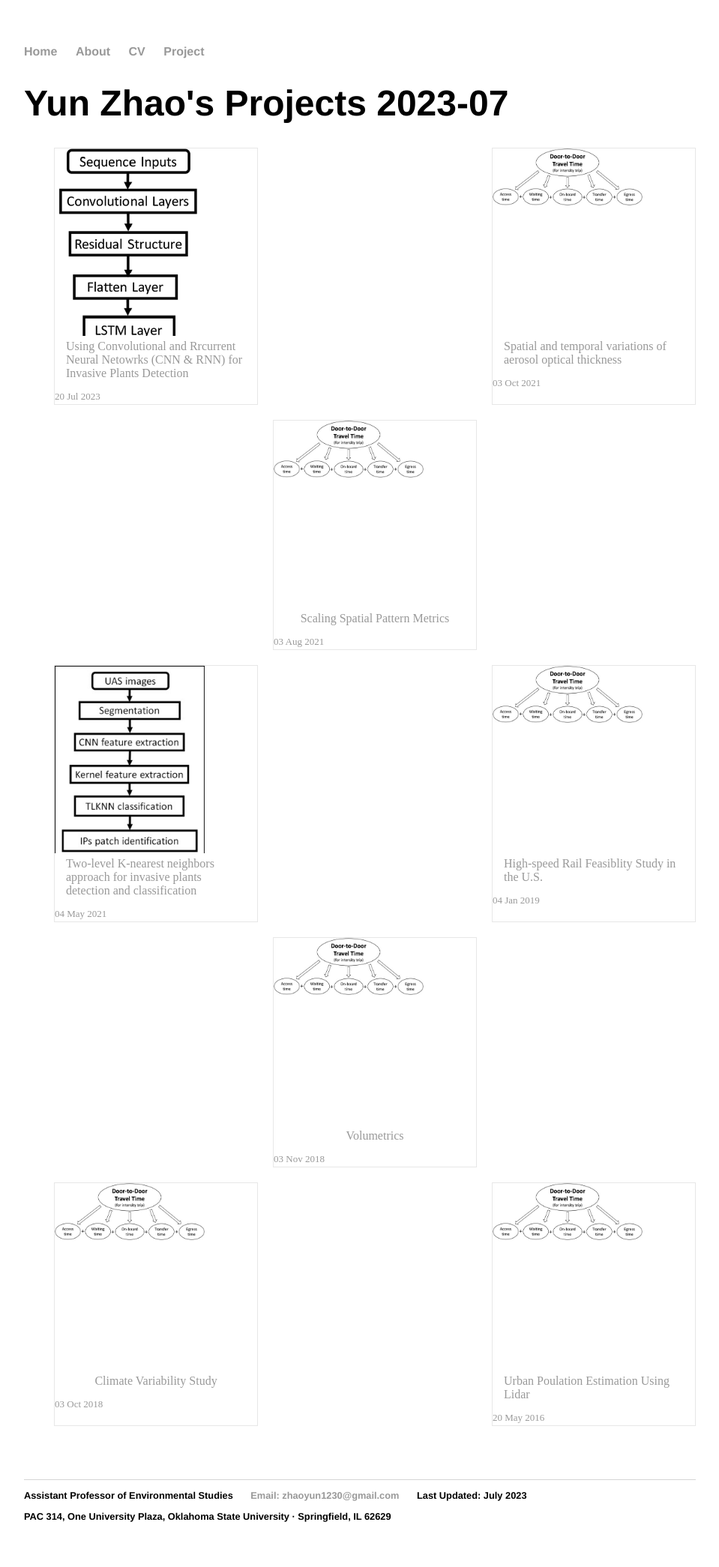
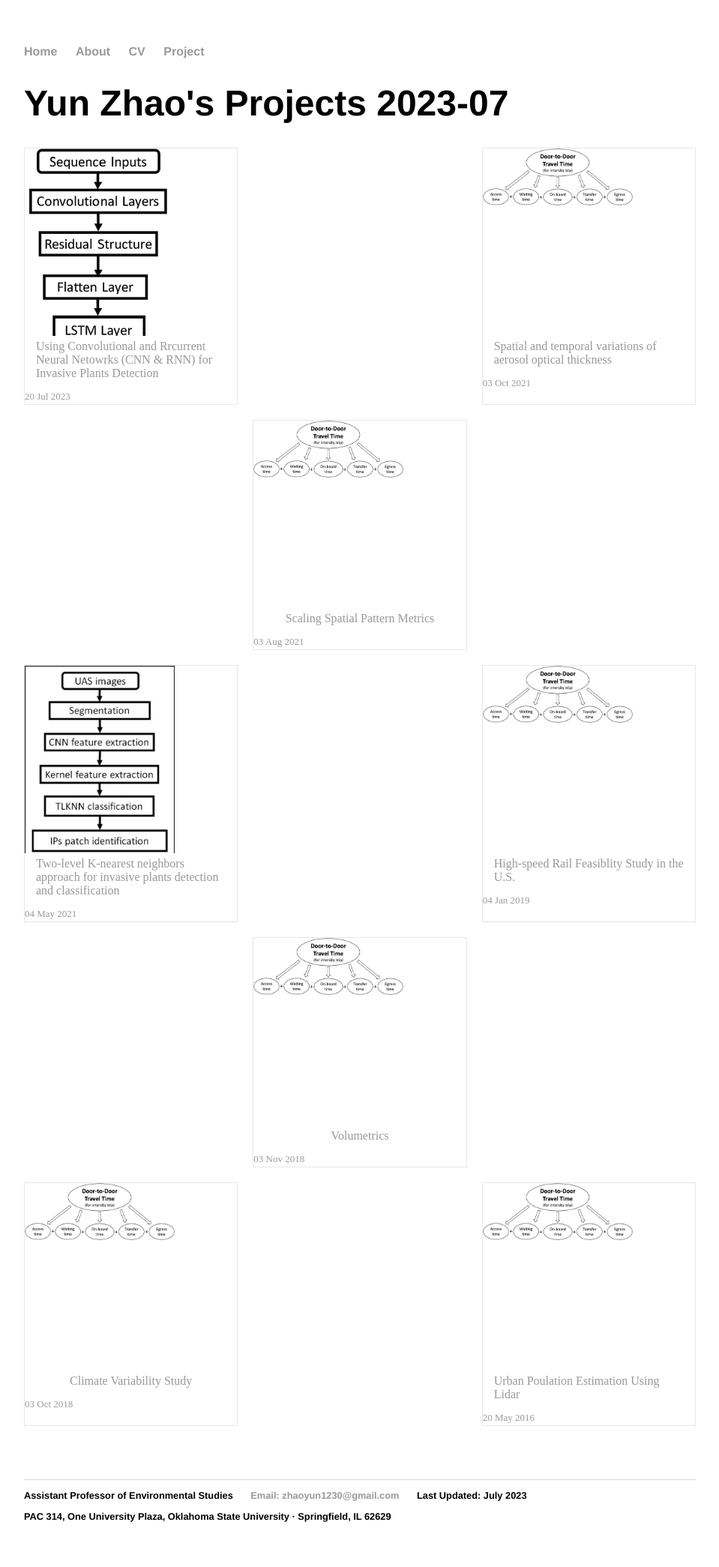
Before and after one commit to yun-zhao/yun-zhao.github.io, a Jekyll site: the page built from project/index.html, in a window 1280 px wide. Shown: the whole page at 75% size, without its empty margins (160-1119 px from the left). Built offline with Jekyll 4.4.1, drawn with Linux system fonts in a browser that asks for light colours.

Commit message:
remove ul padding

```diff
--- a/css/main.css
+++ b/css/main.css
@@ -34,6 +34,7 @@ footer {
 }
 
 ul.posts {
+    padding-inline-start: 0px;
     display: grid;
     grid-template-rows: auto auto auto auto auto;
     grid-template-columns: 1fr 1fr 1fr;
```
